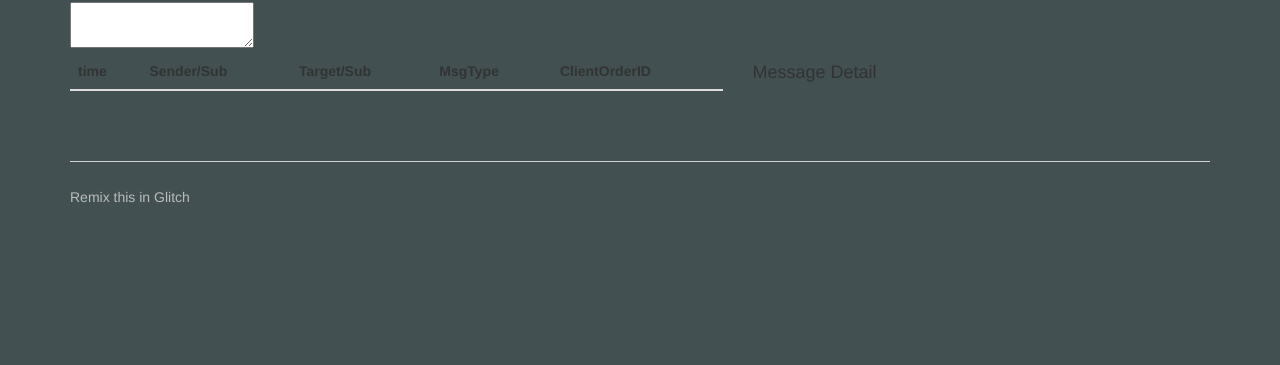
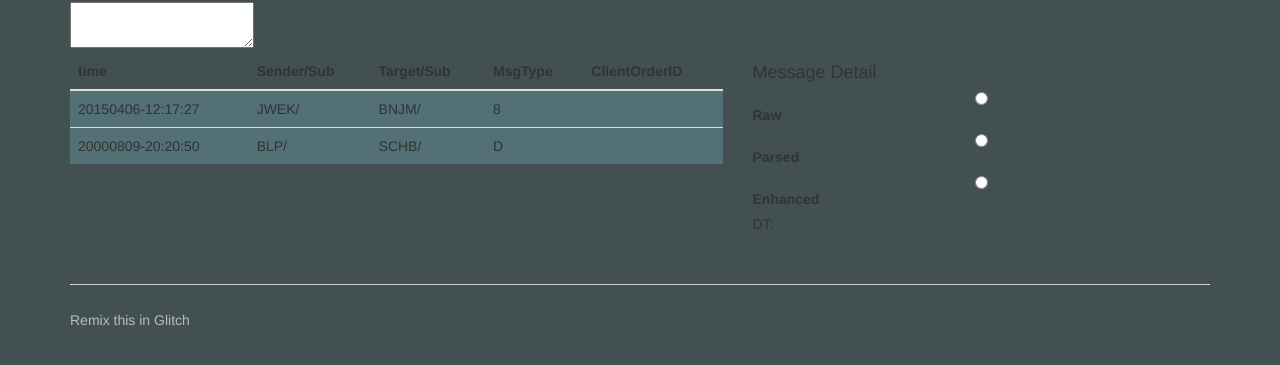
Before and after one commit to netrc/showFIX, a website: page views/index.html in a window 1280 px wide. Shown: the part 113-478 px from the top of the page. Drawn offline with nearby package versions, Linux system fonts and the light colour scheme.

Commit message:
with radiobuttons

```diff
--- a/public/client.js
+++ b/public/client.js
@@ -34,6 +34,7 @@ $(function() {
   var app = new Vue({
   el: '#ShowFixApp',
   data: {
+    detailType: "",
     fma: [],
 
     fieldList: []
--- a/views/index.html
+++ b/views/index.html
@@ -68,12 +68,12 @@
         </tr>
     </thead>
     <tbody>
-        <tr v-for="f in fixMlist" v-on:click="showDetail(f)">
-            <td scope="row"> {{ f.time }} </td>
-            <td> {{ f.senderSub }} </td>
-            <td> {{ f.targetSub }} </td>
-            <td> {{ f.msgType }} </td>
-            <td> {{ f.clientOrderID }}  </td>
+        <tr v-for="f in fma" v-on:click="showDetail(f)">
+            <td scope="row"> {{ f.ent.time }} </td>
+            <td> {{ f.ent.sender }} </td>
+            <td> {{ f.ent.target }} </td>
+            <td> {{ f.par.Header.MsgType }} </td>
+            <td> {{ f.par.Body.ClientOrderID }}  </td>
         </tr>
     </tbody>
     </table>
@@ -81,6 +81,16 @@
 
       <div class="col-md-5">
         <h4> Message Detail </h4>
+
+				<input type="radio" id="raw" value="raw" v-model="detailType">
+				<label for="raw">Raw</label>
+				<input type="radio" id="par" value="par" v-model="detailType">
+				<label for="par">Parsed</label>
+				<input type="radio" id="ent" value="ent" v-model="detailType">
+				<label for="ent">Enhanced</label>
+				<br>
+				<span>DT: {{ detailType }}</span>
+
         <table>
           <tr v-for="x in fieldList">
             <td> {{x.field}} </td>
```
